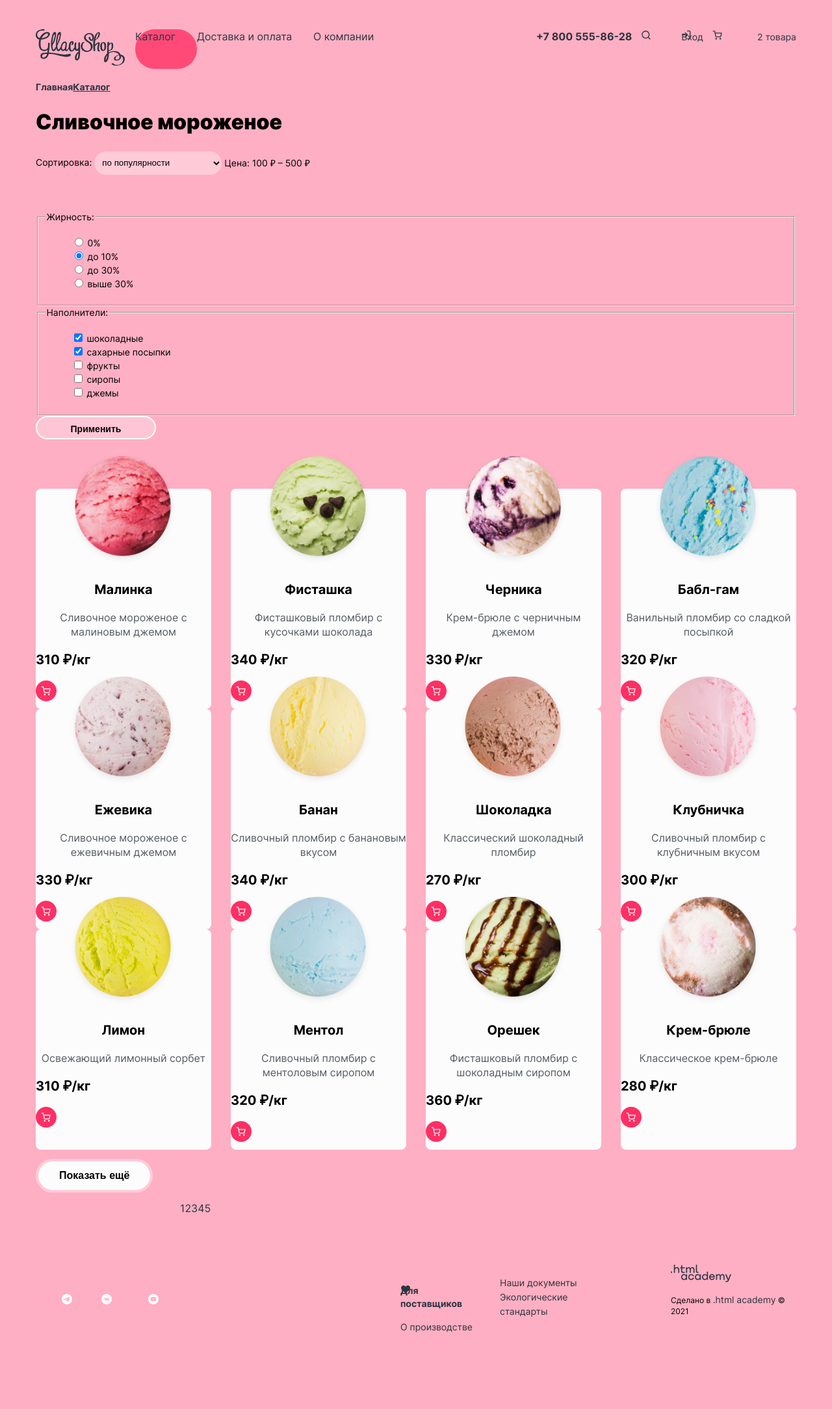
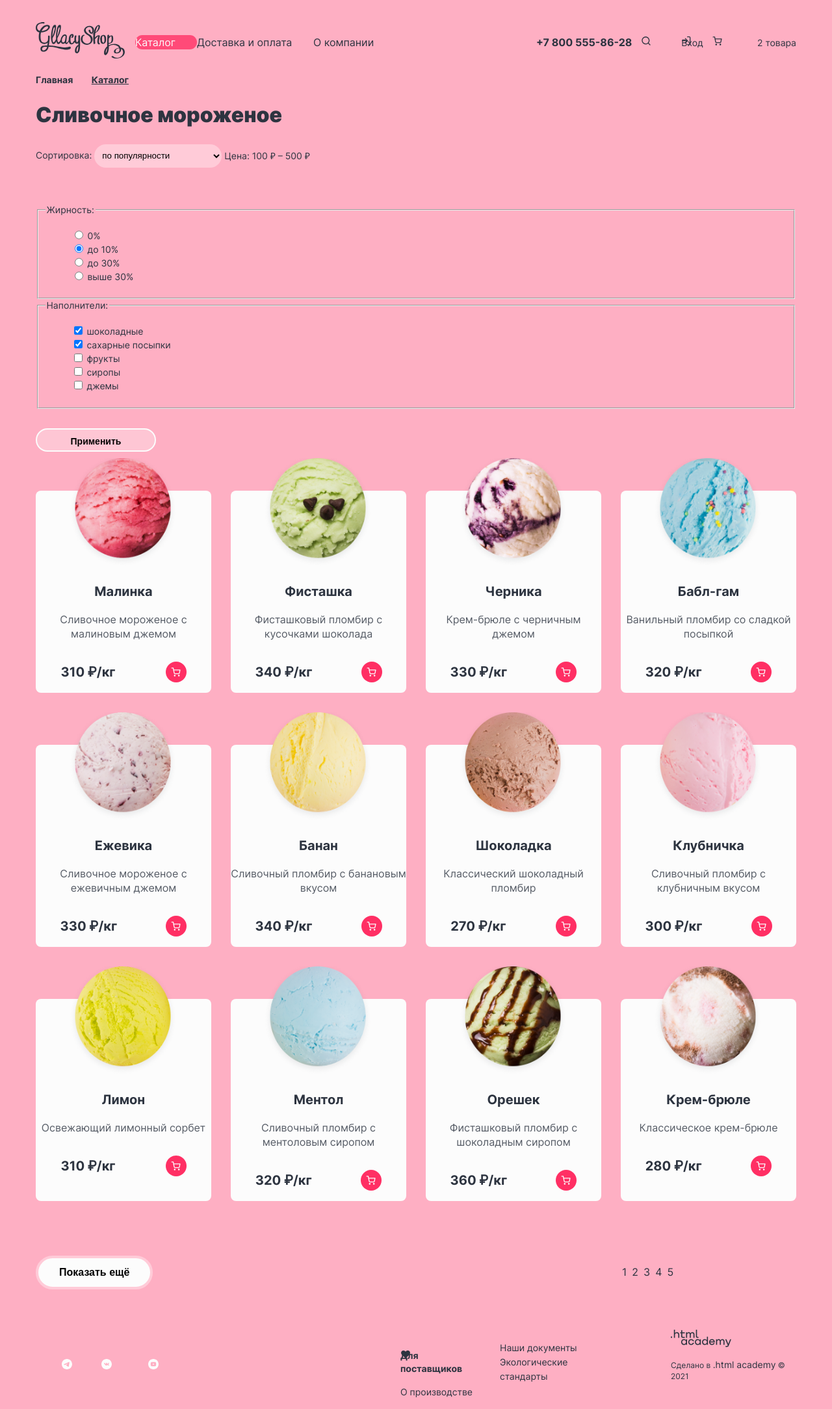
Before and after one commit to htmlacademy-htmlcss/2044327-gllacy-34, a plain HTML site: page catalog.html in a window 1280 px wide. Shown: the whole page at 65% size. Before the commit the page ends 2068 px from the top, so only its background shows below. Drawn offline with Linux system fonts and the light colour scheme.

Commit message:
сетки блоков

```diff
--- a/catalog.html
+++ b/catalog.html
@@ -13,7 +13,7 @@
       <nav class="navigation">
         <ul class="navigation-list">
           <li class="navigation-item-catalog navigation-item-link">
-            <a class="navigation-link" href="catalog.html">Каталог</a>
+            <a class="navigation-link navigation-link-active" href="catalog.html">Каталог</a>
           </li>
           <li class="navigation-item-delivery">
             <a class="navigation-link" href="#">Доставка и оплата</a>
@@ -152,6 +152,7 @@
                   <div class="products-item-description">
                     <h3 class="products-name">Малинка</h3>
                     <p class="products-description">Сливочное мороженое с малиновым джемом</p>
+                    <div class="product-cart">
                     <p class="products-price">310 ₽/кг</p>
                     <button class="button-products-cart">
                       <svg class="product-cart-svg" width="16" height="16" viewBox="0 0 16 16" xmlns="http://www.w3.org/2000/svg">
@@ -160,6 +161,7 @@
                       <!-- <img src="images/cart.svg" alt="Корзина" width="16" height="16"> -->
                       <span class="visually-hidden">Корзина</span>
                     </button>
+                    </div>
                   </div>
               </li>
                 <li class="products-item">
@@ -169,6 +171,7 @@
                   <div class="products-item-description">
                     <h3 class="products-name">Фисташка</h3>
                     <p class="products-description">Фисташковый пломбир с кусочками шоколада</p>
+                    <div class="product-cart">
                     <p class="products-price">340 ₽/кг</p>
                     <button class="button-products-cart">
                       <svg class="product-cart-svg" width="16" height="16" viewBox="0 0 16 16" xmlns="http://www.w3.org/2000/svg">
@@ -178,6 +181,7 @@
                       <span class="visually-hidden">Корзина</span>
                     </button>
                   </div>
+                  </div>
               </li>
               <li class="products-item">
                 <div class="products-item-image">
@@ -186,6 +190,7 @@
                 <div class="products-item-description">
                   <h3 class="products-name">Черника</h3>
                   <p class="products-description">Крем-брюле с черничным джемом</p>
+                  <div class="product-cart">
                   <p class="products-price">330 ₽/кг</p>
                   <button class="button-products-cart">
                     <svg class="product-cart-svg" width="16" height="16" viewBox="0 0 16 16" xmlns="http://www.w3.org/2000/svg">
@@ -195,6 +200,7 @@
                     <span class="visually-hidden">Корзина</span>
                   </button>
                 </div>
+                </div>
               </li>
               <li class="products-item">
                 <div class="products-item-image">
@@ -203,6 +209,7 @@
                 <div class="products-item-description">
                   <h3 class="products-name">Бабл-гам</h3>
                   <p class="products-description">Ванильный пломбир со сладкой посыпкой</p>
+                  <div class="product-cart">
                   <p class="products-price">320 ₽/кг</p>
                   <button class="button-products-cart">
                     <svg class="product-cart-svg" width="16" height="16" viewBox="0 0 16 16" xmlns="http://www.w3.org/2000/svg">
@@ -211,6 +218,7 @@
                     <!-- <img src="images/cart.svg" alt="Корзина" width="16" height="16"> -->
                     <span class="visually-hidden">Корзина</span>
                   </button>
+                </div>
                 </div>
               </li>
 
@@ -221,6 +229,7 @@
                   <div class="products-item-description">
                     <h3 class="products-name">Ежевика</h3>
                     <p class="products-description">Сливочное мороженое с ежевичным джемом</p>
+                    <div class="product-cart">
                     <p class="products-price">330 ₽/кг</p>
                     <button class="button-products-cart">
                       <svg class="product-cart-svg" width="16" height="16" viewBox="0 0 16 16" xmlns="http://www.w3.org/2000/svg">
@@ -230,6 +239,7 @@
                       <span class="visually-hidden">Корзина</span>
                     </button>
                   </div>
+                  </div>
               </li>
                 <li class="products-item">
                   <div class="products-item-image">
@@ -238,6 +248,7 @@
                   <div class="products-item-description">
                     <h3 class="products-name">Банан</h3>
                     <p class="products-description">Сливочный пломбир с банановым вкусом</p>
+                    <div class="product-cart">
                     <p class="products-price">340 ₽/кг</p>
                     <button class="button-products-cart">
                       <svg class="product-cart-svg" width="16" height="16" viewBox="0 0 16 16" xmlns="http://www.w3.org/2000/svg">
@@ -247,6 +258,7 @@
                       <span class="visually-hidden">Корзина</span>
                     </button>
                   </div>
+                  </div>
               </li>
               <li class="products-item">
                 <div class="products-item-image">
@@ -255,6 +267,7 @@
                 <div class="products-item-description">
                   <h3 class="products-name">Шоколадка</h3>
                   <p class="products-description">Классический шоколадный пломбир</p>
+                  <div class="product-cart">
                   <p class="products-price">270 ₽/кг</p>
                   <button class="button-products-cart">
                     <svg class="product-cart-svg" width="16" height="16" viewBox="0 0 16 16" xmlns="http://www.w3.org/2000/svg">
@@ -264,6 +277,7 @@
                     <span class="visually-hidden">Корзина</span>
                   </button>
                 </div>
+                </div>
               </li>
               <li class="products-item">
                 <div class="products-item-image">
@@ -272,6 +286,7 @@
                 <div class="products-item-description">
                   <h3 class="products-name">Клубничка</h3>
                   <p class="products-description">Сливочный пломбир с клубничным вкусом</p>
+                  <div class="product-cart">
                   <p class="products-price">300 ₽/кг</p>
                   <button class="button-products-cart">
                     <svg class="product-cart-svg" width="16" height="16" viewBox="0 0 16 16" xmlns="http://www.w3.org/2000/svg">
@@ -280,6 +295,7 @@
                     <!-- <img src="images/cart.svg" alt="Корзина" width="16" height="16"> -->
                     <span class="visually-hidden">Корзина</span>
                   </button>
+                </div>
                 </div>
               </li>
 
@@ -290,6 +306,7 @@
                   <div class="products-item-description">
                     <h3 class="products-name">Лимон</h3>
                     <p class="products-description">Освежающий лимонный сорбет</p>
+                    <div class="product-cart">
                     <p class="products-price">310 ₽/кг</p>
                     <button class="button-products-cart">
                       <svg class="product-cart-svg" width="16" height="16" viewBox="0 0 16 16" xmlns="http://www.w3.org/2000/svg">
@@ -299,6 +316,7 @@
                       <span class="visually-hidden">Корзина</span>
                     </button>
                   </div>
+                  </div>
               </li>
                 <li class="products-item">
                   <div class="products-item-image">
@@ -307,6 +325,7 @@
                   <div class="products-item-description">
                     <h3 class="products-name">Ментол</h3>
                     <p class="products-description">Сливочный пломбир с ментоловым сиропом</p>
+                    <div class="product-cart">
                     <p class="products-price">320 ₽/кг</p>
                     <button class="button-products-cart">
                       <svg class="product-cart-svg" width="16" height="16" viewBox="0 0 16 16" xmlns="http://www.w3.org/2000/svg">
@@ -316,6 +335,7 @@
                       <span class="visually-hidden">Корзина</span>
                     </button>
                   </div>
+                  </div>
               </li>
               <li class="products-item">
                 <div class="products-item-image">
@@ -324,6 +344,7 @@
                 <div class="products-item-description">
                   <h3 class="products-name">Орешек</h3>
                   <p class="products-description">Фисташковый пломбир с шоколадным сиропом</p>
+                  <div class="product-cart">
                   <p class="products-price">360 ₽/кг</p>
                   <button class="button-products-cart">
                     <svg class="product-cart-svg" width="16" height="16" viewBox="0 0 16 16" xmlns="http://www.w3.org/2000/svg">
@@ -333,6 +354,7 @@
                     <span class="visually-hidden">Корзина</span>
                   </button>
                 </div>
+                </div>
               </li>
               <li class="products-item">
                 <div class="products-item-image">
@@ -341,6 +363,7 @@
                 <div class="products-item-description">
                   <h3 class="products-name">Крем-брюле</h3>
                   <p class="products-description">Классическое крем-брюле</p>
+                  <div class="product-cart">
                   <p class="products-price">280 ₽/кг</p>
                   <button class="button-products-cart">
                     <svg class="product-cart-svg" width="16" height="16" viewBox="0 0 16 16" xmlns="http://www.w3.org/2000/svg">
@@ -350,9 +373,11 @@
                     <span class="visually-hidden">Корзина</span>
                   </button>
                 </div>
+                </div>
               </li>
             </ul>
             </div>
+            <div class="pagination-container">
             <button class="button pagination-show-more" type="button">Показать ещё</button>
             <ul class="pagination">
                 <li class="pagination-item">
@@ -382,6 +407,7 @@
                 </li>
               </ul>
               </div>
+            </div>
         </section>
         </div>
     </main>
--- a/styles/styles.css
+++ b/styles/styles.css
@@ -29,6 +29,7 @@ body {
     flex-direction: column;
     min-height: 100%;
     max-width: 1170px;
+    color: #2D3440;
   }
 ul {
     list-style-type: none;
@@ -96,11 +97,15 @@ a {
     font-size: 32px;
     line-height: 46px;
     text-align: center;
+    margin-bottom: 56px;
+    /*color: #2D3440;*/
 }
 .products-item {
     background-color: #FCFCFC;
     border-radius: 8px;
     width: 270px;
+    margin-bottom: 40px;
+    margin-top: 40px;
 }
 .products-name {
     font-weight: 700;
@@ -435,6 +440,9 @@ a {
     margin-top: 20px;
     padding: 0;
 }
+.promo-banners {
+    height: 268px;
+}
 .products-list {
     flex-wrap: wrap;
 }
@@ -456,16 +464,16 @@ a {
 }
 .page-header {
     display: flex;
-    margin-top: 45px;
-    /*width: 1170px;*/
+    margin-top: 34px;
+    align-items: center;
 }
 .products-item-image {
     margin-top: -50px;
     margin-left: 50px;;
 }
-.products-page {
+/*.products-page {
     padding-top: 56px;
-}
+}*/
 html {
     height: 100%;
 }
@@ -515,6 +523,14 @@ html {
     display: flex;
     justify-content: flex-end;
 }
+.pagination-container {
+    display: flex;
+    justify-content: space-between;
+    align-items: baseline;
+}
+.pagination-item {
+    padding-right: 8px;
+}
 .pagination {
     display: flex;
 }
@@ -522,4 +538,32 @@ html {
     display: flex;
     width: 143px;
     padding: 0;
+    justify-content: space-between;
 }
+.banner-text  {
+    display: flex;
+    flex-wrap: wrap;
+    justify-content: space-between;
+    margin-right: 206px;
+    padding-left: 36px;
+}
+.button {
+    margin-top: 30px;
+}
+.promo-raspberry-image, .promo-marshmallow-image {
+    margin-top: -226px;
+    float: right;
+}
+.product-cart {
+    display: flex;
+    flex-direction: row;
+    justify-content: space-around;
+    align-items: center;
+    padding: 0;
+}
+.products {
+    margin-top: 80px;
+}
+.navigation-link-active {
+    color: #FCFCFC;
+}
```
Also changed, not shown: index.html (+9 -1 lines).
